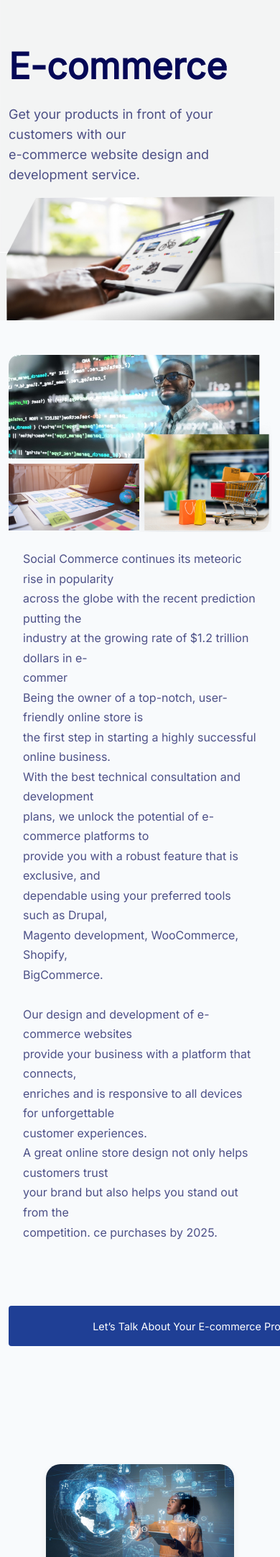
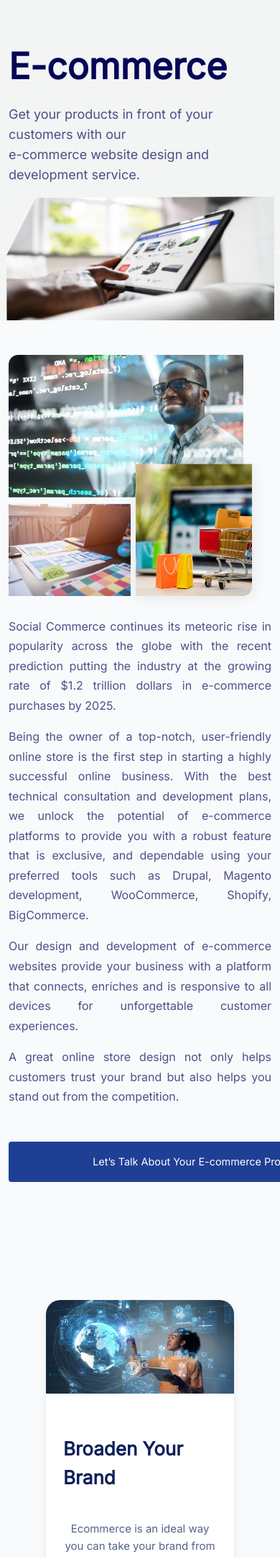
Before and after one commit to EbukaPeter55/Archware-website, a Laravel app: page /ecommerce-online-web-stores in a window 390 px wide. Shown: the part 117-2280 px from the top of that part at 72% size. Run offline with Laravel 8, Linux system fonts and the light colour scheme; the page is wider than the window, and the part outside it is not shown; some libraries are stand-ins or nearby versions.

Commit message:
gbolahan and responsive design ecommerce page

```diff
--- a/public/customCSS/archwarestyles_jo.css
+++ b/public/customCSS/archwarestyles_jo.css
@@ -0,0 +1,41 @@
+@media (min-width: 1198px) {
+    .block-display-tab{
+        display: flex !important;
+    }
+
+    .archwarejo-width-top {
+        width: 41%;
+    }
+    .archwarejo-width-bottom {
+        width: 59%;
+    }
+}
+
+@media (max-width: 1198px) {
+    .block-display-tab {
+        display: block !important;
+    }
+    .image-width-tab {
+        width: 100%;
+    }
+}
+
+@media (max-width: 990px) {
+}
+
+@media (max-width: 414px) {
+}
+
+
+
+.archware-text-justify {
+    text-align: justify;
+    text-justify: inter-word;
+}
+
+.archware-content-text{
+    font-weight: 400;
+    font-size: 16px;
+    line-height: 172%;
+    color: rgba(4, 8, 86, 0.7);
+}
--- a/resources/views/services/ecommerce.blade.php
+++ b/resources/views/services/ecommerce.blade.php
@@ -31,25 +31,33 @@
     </section>
 
 
-    <section class="container mt-5">
-        <div class="row">
-            <div class="col-md-5" class="w-50">
-                <img style="width: 500px; " class="img-fluid" src="/customImages/ecommerce target client.png">
-            </div>
-            <div class="col-md-6 px-4">
-                <p class="px-2 py-4"
-                    style="font-weight: 400;  font-size: 16px;line-height: 172%;color: rgba(4, 8, 86, 0.7);">
-                    Social Commerce continues its meteoric rise in popularity <br>across the globe with the recent prediction putting the <br> industry at the growing rate of $1.2 trillion dollars in e-<br>commer
-                    <br>
-Being the owner of a top-notch, user-friendly online store is <br>the first step in starting a highly successful online business.<br> With the best technical consultation and development<br> plans, we unlock the potential of e-commerce platforms to<br> provide you with a robust feature that is exclusive, and <br> dependable using your preferred tools such as Drupal,<br> Magento development, WooCommerce, Shopify,<br> BigCommerce.<br>
-<br>
-Our design and development of e-commerce websites <br>provide your business with a platform that connects,<br> enriches and is responsive to all devices for unforgettable <br>customer experiences.<br>
-A great online store design not only helps customers trust <br> your brand but also helps you stand out from the  <br>competition.
-               ce purchases by 2025.<br>
-                </p>
-            </div>
+    <section class="container mt-5 d-flex flex-flow flex-wrap justify-content-center align-items-center block-display-tab">
+        <div class="archwarejo-width-top">
+            <img class="img-fluid image-width-tab" src="/customImages/ecommerce target client.png">
+        </div>
+        <div class="archware-text-justify archware-content-text archwarejo-width-bottom">
+            <p>
+                Social Commerce continues its meteoric rise in popularity across the globe with the recent prediction
+                putting the industry at the growing rate of $1.2 trillion dollars in e-commerce purchases by 2025.
+            </p>
+            <p>
+                Being the owner of a top-notch, user-friendly online store is the first step in starting a highly successful
+                online business. With the best technical consultation and development plans, we unlock the potential of
+                e-commerce platforms to provide you with a robust feature that is exclusive, and dependable using your
+                preferred tools such as Drupal, Magento development, WooCommerce, Shopify, BigCommerce.
+            </p>
+            <p>
+                Our design and development of e-commerce websites provide your business with a platform that connects,
+                enriches and is responsive to all devices for unforgettable customer experiences.
+            </p>
+            <p>
+                A great online store design not only helps customers trust your brand but also helps you stand out from the
+                competition.
+            </p>
         </div>
     </section>
+
+
 
     <section class="my-3 py-3">
         <div class="container justify-content-center">
@@ -110,7 +118,8 @@ A great online store design not only helps customers trust <br> your brand but a
                         </div>
                         <p class="card-text archware-text-dull"
                             style="color: #0d2158; font-size: 15px; text-align: center; margin-bottom: auto;">
-                            Your website is one of the best marketing tools your business has. A great online store design not only help customers trust your brand but also helps you stand out from the competition.
+                            Your website is one of the best marketing tools your business has. A great online store design
+                            not only help customers trust your brand but also helps you stand out from the competition.
                         </p>
                     </div>
                 </div>
```
Also changed, not shown: public/customImages/ecommerce target client.png.
